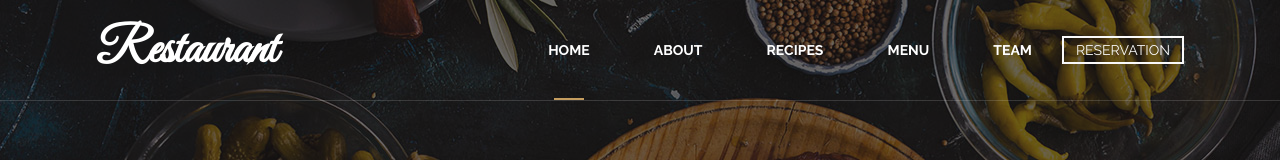
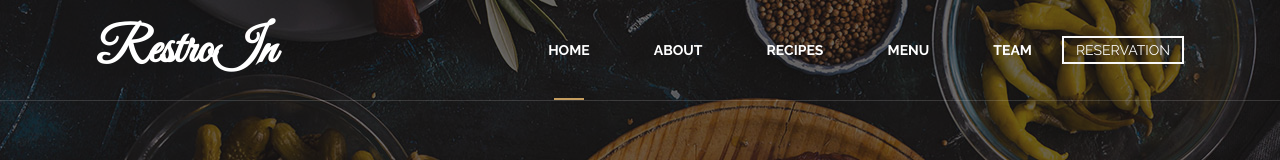
Before and after one commit to abhishekkumar9988/Erestro, a plain HTML site: page index.html in a window 1280 px wide. Shown: the top 160 px of the page. Drawn offline with Linux system fonts and the light colour scheme.

Commit message:
Update index.html

```diff
--- a/index.html
+++ b/index.html
@@ -49,7 +49,7 @@
 
     <header class="header" id="header">
         <nav>
-            <a class="logo" href="#">Restaurant</a>
+            <a class="logo" href="#">RestroIn</a>
             <i id="openMenu" class="fas fa-bars"></i>
             <a href="#"><i id="book" class="fa-solid fa-utensils btnresrv"></i></a>
             <div class="menu">
```
